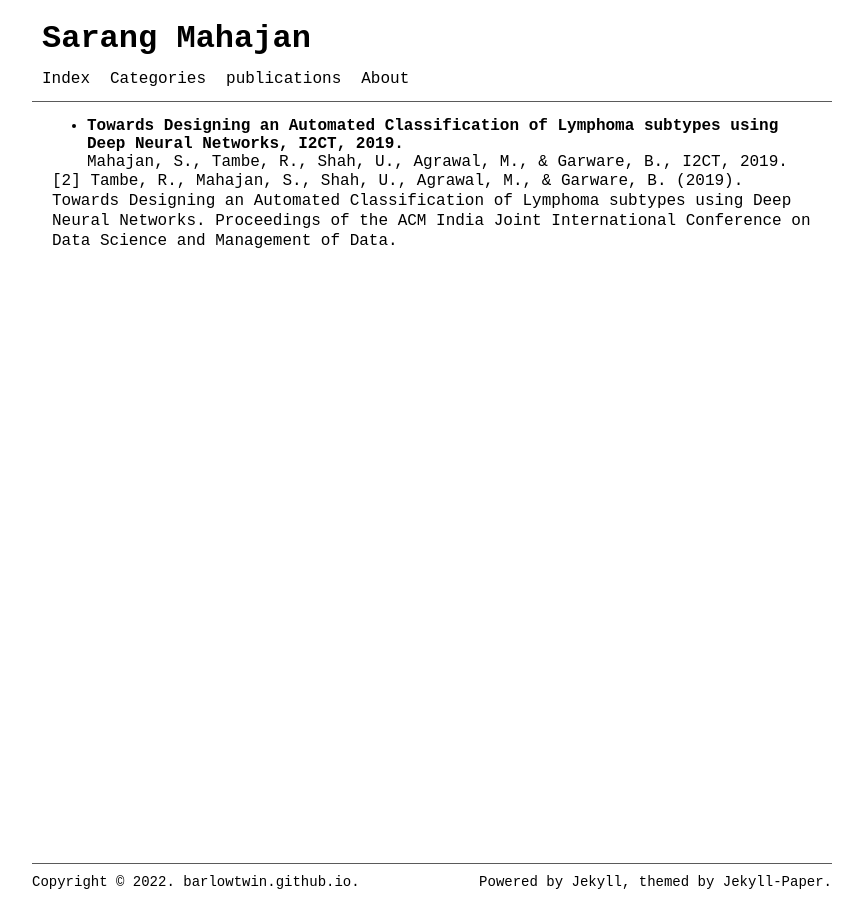
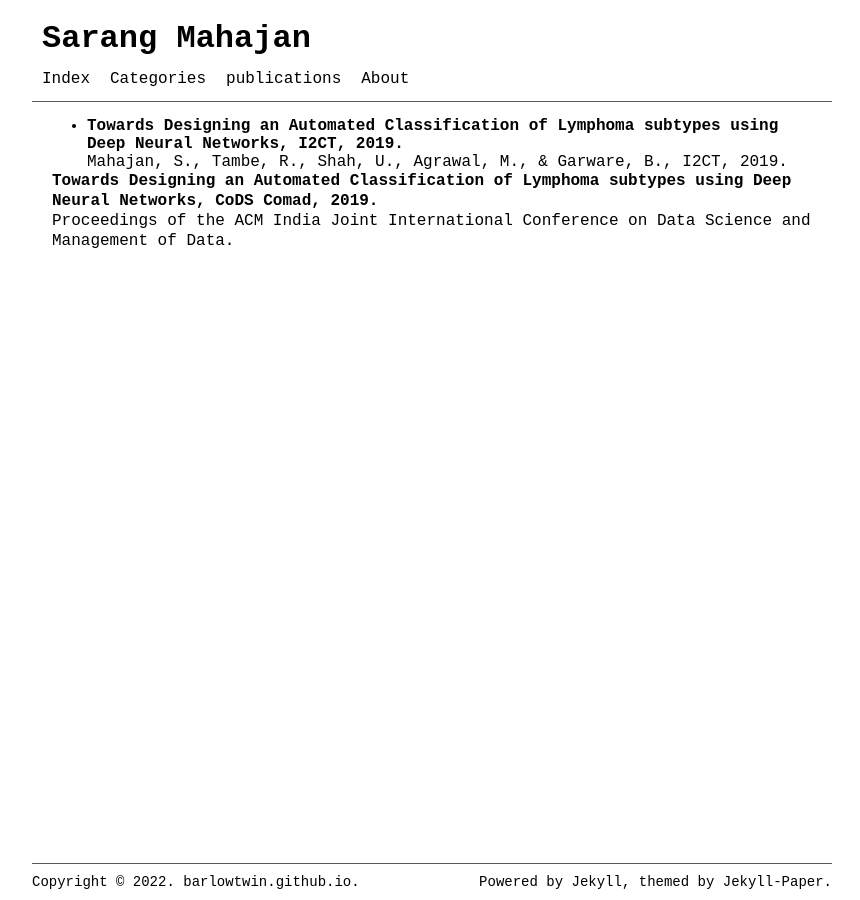
Before and after one commit to barlowtwin/sarang7m.github.io, a Jekyll site: the page built from pages/publications.md, in a window 1280 px wide. Shown: the whole page, without its empty margins (208-1068 px from the left). Built offline with Jekyll 4.4.1, drawn with Linux system fonts in a browser that asks for light colours.

Commit message:
Update publications.md

```diff
--- a/pages/publications.md
+++ b/pages/publications.md
@@ -9,4 +9,4 @@
 
 
 
-[2] Tambe, R., Mahajan, S., Shah, U., Agrawal, M., & Garware, B. (2019). Towards Designing an Automated Classification of Lymphoma subtypes using Deep Neural Networks. Proceedings of the ACM India Joint International Conference on Data Science and Management of Data.
+**Towards Designing an Automated Classification of Lymphoma subtypes using Deep Neural Networks, CoDS Comad, 2019.**<br> Proceedings of the ACM India Joint International Conference on Data Science and Management of Data.
```
